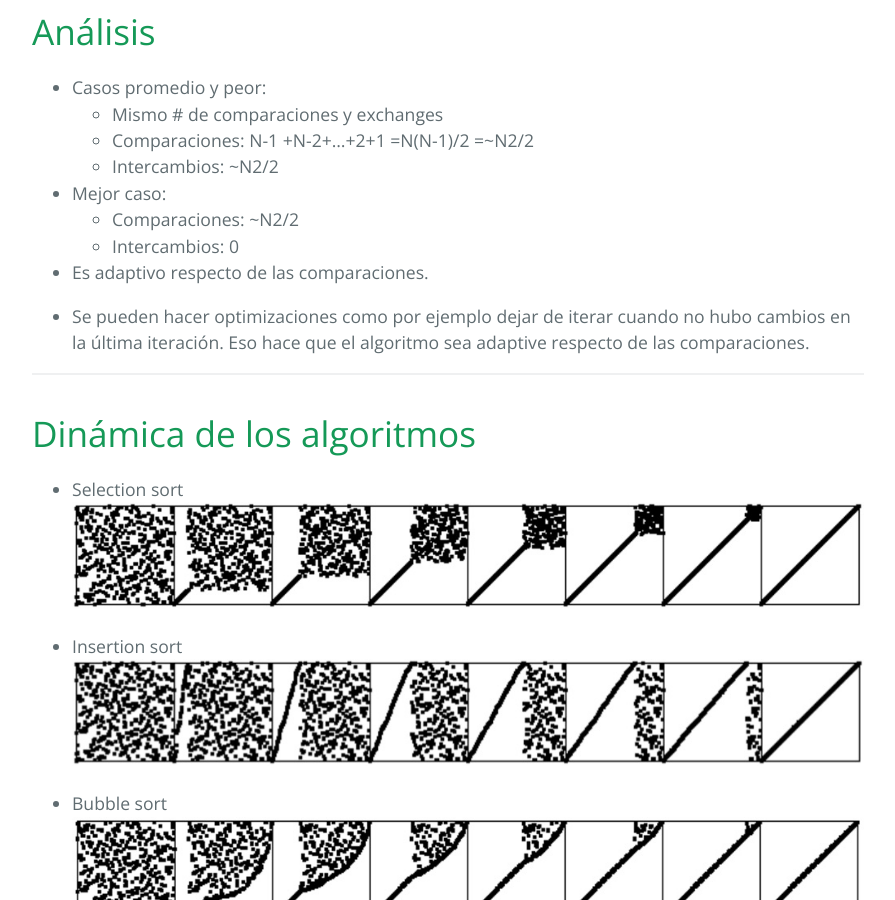
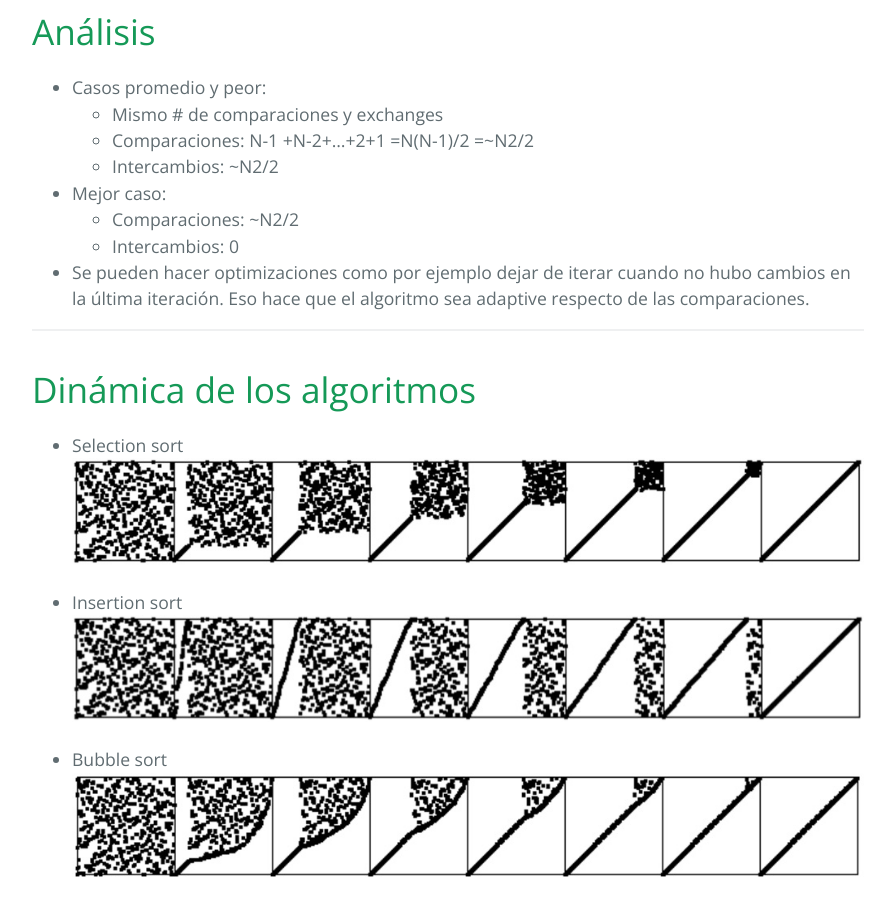
Before and after one commit to FacultadDeIngenieria/anaydis, a Jekyll site: the page built from presentation/elemental_sorters/elemental_sorters.md, in a window 1280 px wide and 900 px high, scrolled down 11863 px. Shown: the whole window, without its empty margins (192-1087 px from the left). Built offline with Jekyll 4.4.1, drawn with Linux system fonts in a browser that asks for light colours; our own code applies the rules of GitHub Pages for plain Markdown files.

Commit message:
Fix in BubbleSort.

```diff
--- a/presentation/elemental_sorters/elemental_sorters.md
+++ b/presentation/elemental_sorters/elemental_sorters.md
@@ -391,8 +391,6 @@ static void bubble(ITEM[] a, int l, int r)
   * Comparaciones: ~N2/2
   * Intercambios: 0
 
-* Es adaptivo respecto de las comparaciones.
-
 * Se pueden hacer optimizaciones como por ejemplo dejar de iterar cuando no hubo cambios en la última iteración. Eso hace que el algoritmo sea adaptive respecto de las comparaciones.
 
 ---
```
